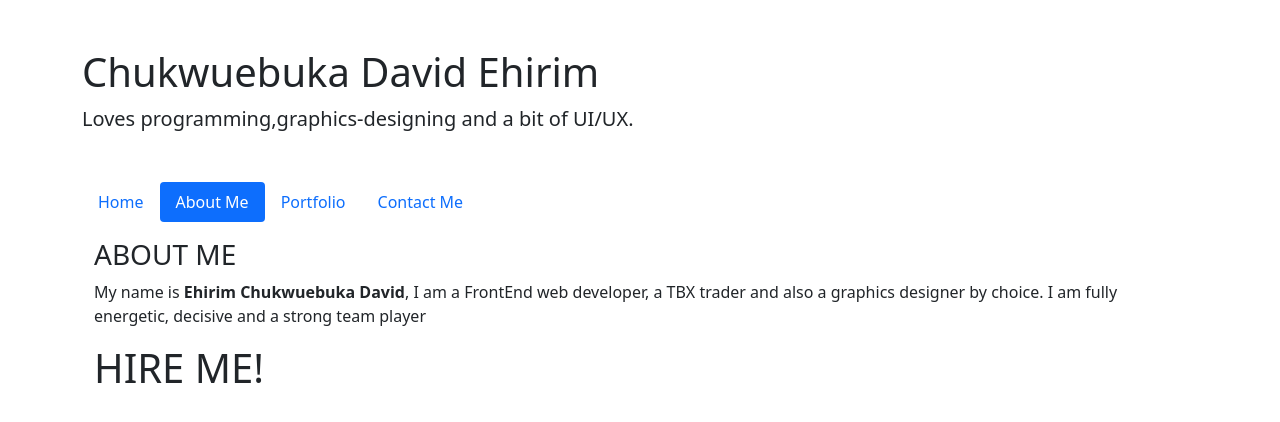
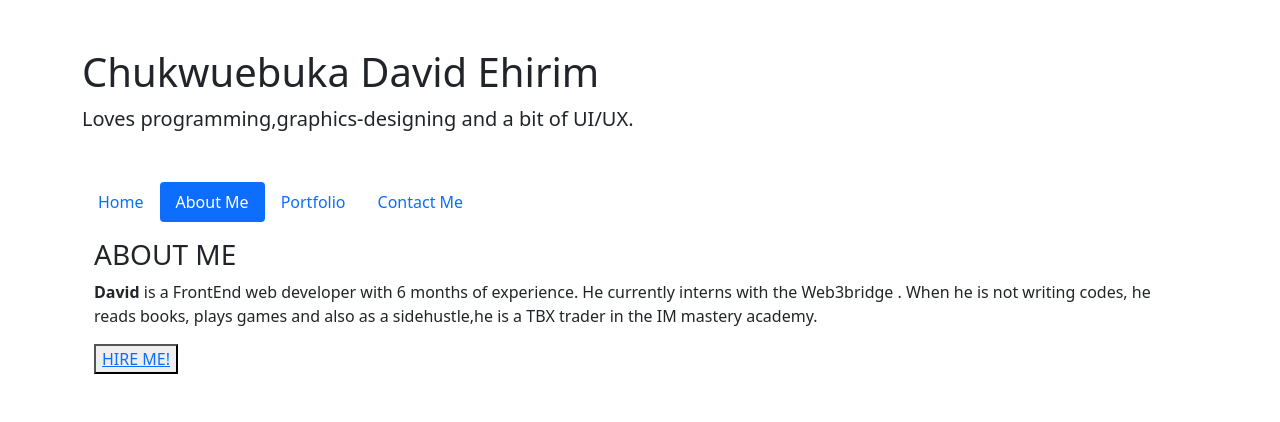
Before and after one commit to Dammie0/PORTFOLIO, a plain HTML site: page about.html in a window 1280 px wide. Drawn offline with nearby package versions, Linux system fonts and the light colour scheme.

Commit message:
second commit

```diff
--- a/about.html
+++ b/about.html
@@ -38,14 +38,14 @@
       </nav>
       <div class="container my-3">
         <h3>ABOUT ME</h3>
-        <p>My name is <strong>Ehirim Chukwuebuka David</strong>, I am a FrontEnd web developer, a TBX trader
-            and also a graphics designer by choice. I am fully energetic, decisive and a strong team player </p>
+        <p><strong>David</strong> is a FrontEnd web developer with 6 months of experience. He currently interns with the Web3bridge
+        . When he is not writing codes, he reads books, plays games and also as a sidehustle,he is a TBX trader in the IM mastery academy. </p>
       </div>
 
 
 
       <div class="container mt-6">
-        <h1>HIRE ME!</h1>
+        <button ><a href="mailto:ehirimdavid02@gmail.com">HIRE ME!</a></button>
       </div>
 
 
```
Also changed, not shown: 1 other file.
